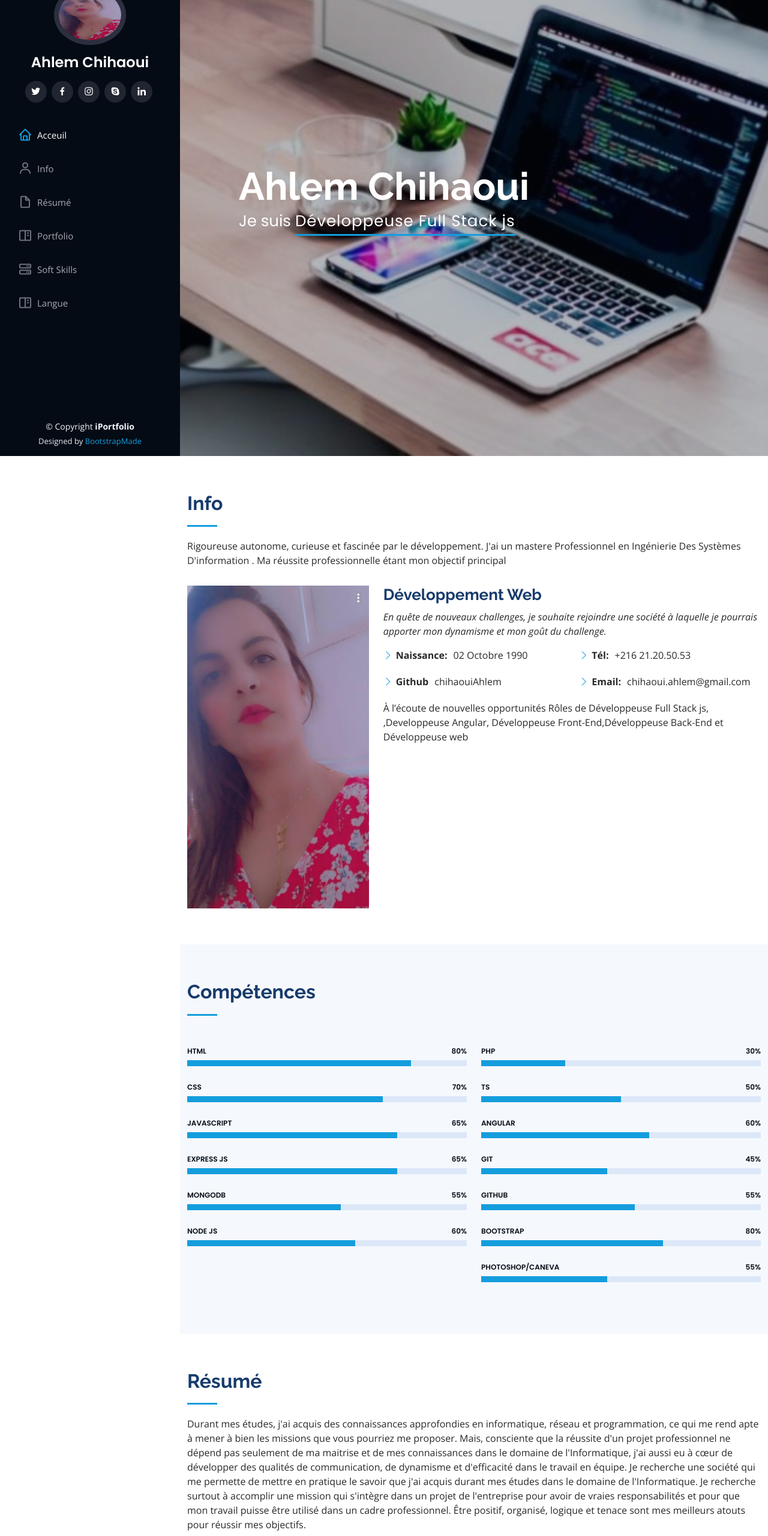
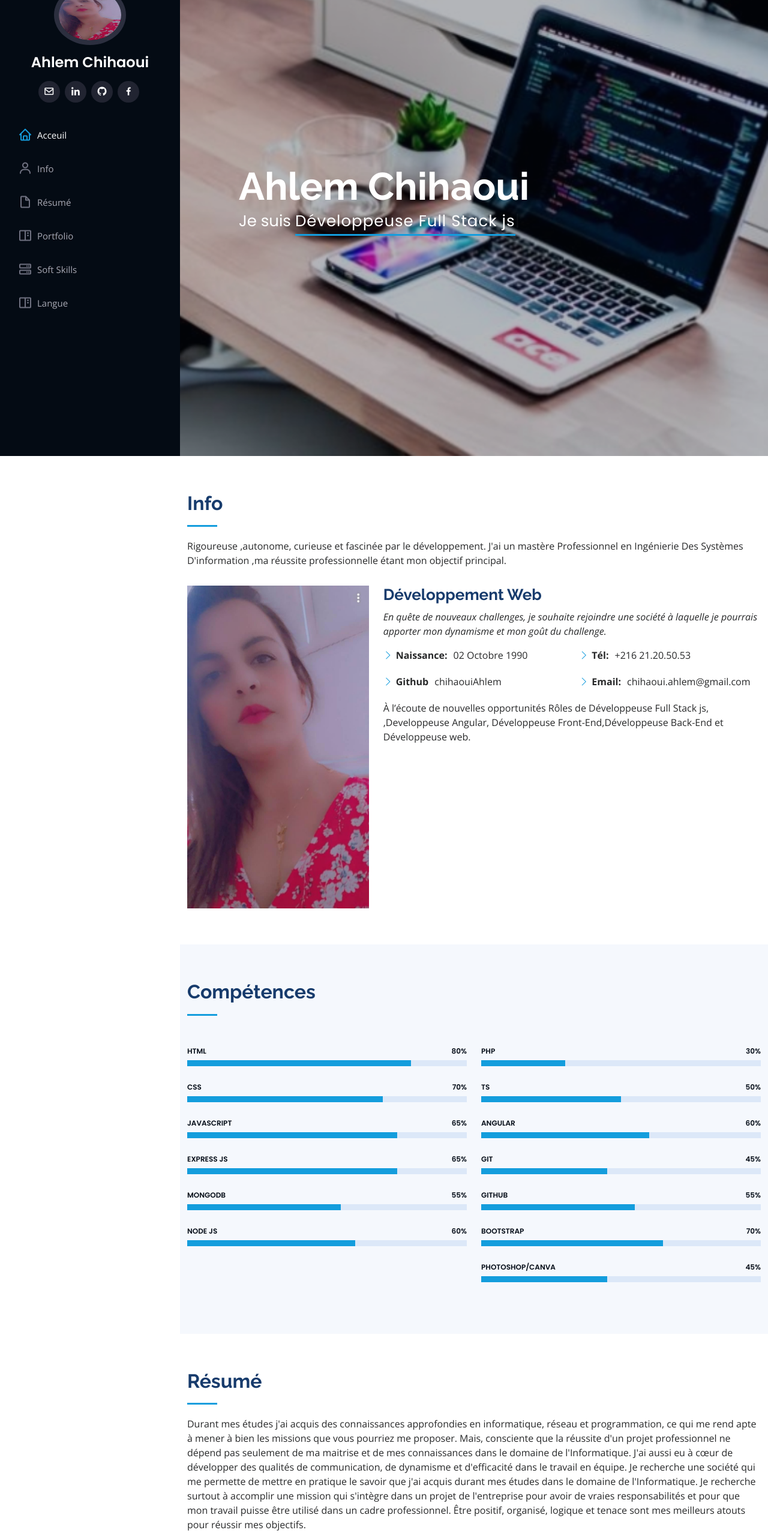
Before and after one commit to chihaouiAhlem/curriculum-vitae, a plain HTML site: page index.html in a window 1280 px wide. Shown: the part 40-2600 px from the top of the page at 60% size. Drawn offline with nearby package versions, Linux system fonts and the light colour scheme.

Commit message:
cv a jour

```diff
--- a/index.html
+++ b/index.html
@@ -48,11 +48,10 @@
                 <img src="assets/img/profile-img.jpg" alt="" class="avatar">
                 <h1 class="text-light"><a href="index.html">Ahlem Chihaoui</a></h1>
                 <div class="social-links mt-3 text-center">
-                    <a href="#" class="twitter"><i class="bx bxl-twitter"></i></a>
-                    <a href="#" class="facebook"><i class="bx bxl-facebook"></i></a>
-                    <a href="#" class="instagram"><i class="bx bxl-instagram"></i></a>
-                    <a href="#" class="google-plus"><i class="bx bxl-skype"></i></a>
-                    <a href="#" class="linkedin"><i class="bx bxl-linkedin"></i></a>
+                    <a href="http//:chihaoui.ahlem@gmail.com" class="Email"><i class="bx bx-envelope"></i></a>
+                    <a href="https://www.linkedin.com/in/ahlem-chihaoui/" class="linkedin"><i class="bx bxl-linkedin"></i></a>
+                    <a href="https://github.com/chihaouiAhlem" class="Github"><i class="bx bxl-github"></i></a>
+                    <a href="https://www.facebook.com/Ahleeemm/" class="facebook"><i class="bx bxl-facebook"></i></a>
                 </div>
             </div>
 
@@ -89,7 +88,7 @@
                 <div class="section-title">
                     <h2>Info</h2>
                     <p>
-                        Rigoureuse autonome, curieuse et fascinée par le développement. J'ai un mastere Professionnel en Ingénierie Des Systèmes D'information . Ma réussite professionnelle étant mon objectif principal </p>
+                        Rigoureuse ,autonome, curieuse et fascinée par le développement. J'ai un mastère Professionnel en Ingénierie Des Systèmes D'information ,ma réussite professionnelle étant mon objectif principal. </p>
                 </div>
 
                 <div class="row">
@@ -117,7 +116,7 @@
                                 </ul>
                             </div>
                         </div>
-                        <p>À l’écoute de nouvelles opportunités Rôles de Développeuse Full Stack js, ,Developpeuse Angular, Développeuse Front-End,Développeuse Back-End et Développeuse web</p>
+                        <p>À l’écoute de nouvelles opportunités Rôles de Développeuse Full Stack js, ,Developpeuse Angular, Développeuse Front-End,Développeuse Back-End et Développeuse web.</p>
                     </div>
                 </div>
 
@@ -217,14 +216,14 @@
                             </div>
                         </div>
                         <div class="progress">
-                            <span class="skill">Bootstrap <i class="val">80%</i></span>
+                            <span class="skill">Bootstrap <i class="val">70%</i></span>
                             <div class="progress-bar-wrap">
                                 <div class="progress-bar" role="progressbar" aria-valuenow="65" aria-valuemin="0" aria-valuemax="65"></div>
                             </div>
                         </div>
 
                         <div class="progress">
-                            <span class="skill">Photoshop/caneva <i class="val">55%</i></span>
+                            <span class="skill">Photoshop/canva <i class="val">45%</i></span>
                             <div class="progress-bar-wrap">
                                 <div class="progress-bar" role="progressbar" aria-valuenow="45" aria-valuemin="0" aria-valuemax="100"></div>
                             </div>
@@ -245,8 +244,8 @@
                 <div class="section-title">
                     <h2>Résumé</h2>
                     <p>
-                        Durant mes études, j'ai acquis des connaissances approfondies en informatique, réseau et programmation, ce qui me rend apte à mener à bien les missions que vous pourriez me proposer. Mais, consciente que la réussite d'un projet professionnel ne dépend
-                        pas seulement de ma maitrise et de mes connaissances dans le domaine de l'Informatique, j'ai aussi eu à cœur de développer des qualités de communication, de dynamisme et d'efficacité dans le travail en équipe. Je recherche une
+                        Durant mes études j'ai acquis des connaissances approfondies en informatique, réseau et programmation, ce qui me rend apte à mener à bien les missions que vous pourriez me proposer. Mais, consciente que la réussite d'un projet professionnel ne dépend
+                        pas seulement de ma maitrise et de mes connaissances dans le domaine de l'Informatique. J'ai aussi eu à cœur de développer des qualités de communication, de dynamisme et d'efficacité dans le travail en équipe. Je recherche une
                         société qui me permette de mettre en pratique le savoir que j'ai acquis durant mes études dans le domaine de l'Informatique. Je recherche surtout à accomplir une mission qui s'intègre dans un projet de l'entreprise pour avoir de
                         vraies responsabilités et pour que mon travail puisse être utilisé dans un cadre professionnel. Être positif, organisé, logique et tenace sont mes meilleurs atouts pour réussir mes objectifs.
                     </p>
@@ -290,7 +289,7 @@
                         <div class="resume-item pb-0">
                             <h4>SPA :angular</h4>
                             <p><em>
-                            Conception et réalisation d un site web SPA avec angular /expressjs /node js et mongoDB .                            </em></p>
+                            Conception et réalisation d un site web SPA avec angular, expressjs, node js et mongoDB .                            </em></p>
                             <ul>
                                 <li>Education</li>
                                 <li>Sport</li>
@@ -299,10 +298,10 @@
                         <div class="resume-item pb-0">
                             <h4>MPA</h4>
                             <p><em>
-                            Conception et réalisation d un site web MPA avec java script /Html /CSS/Bootstrap .                            </em></p>
+                            Conception et réalisation d un site web MPA avec java script, Html, CSS/Bootstrap .                            </em></p>
                             <ul>
-                                <li>e-commerce</li>
-                                <li>education</li>
+                                <li>E-commerce</li>
+                                <li>Education</li>
                             </ul>
                         </div>
                     </div>
@@ -327,9 +326,9 @@
                         <ul id="portfolio-flters">
                             <li data-filter="*" class="filter-active">Tous</li>
                             <li data-filter=".filter-app">Education SPA</li>
-                            <li data-filter=".filter-card">education MPa </li>
+                            <li data-filter=".filter-card">Education MPA </li>
                             <li data-filter=".filter-web">Sport SPA</li>
-                            <li data-filter=".filter-web">education mPA</li>
+                            <li data-filter=".filter-web">Education MPA</li>
                         </ul>
                     </div>
                 </div>
@@ -508,16 +507,8 @@
     <!-- ======= Footer ======= -->
     <footer id="footer">
         <div class="container">
-            <div class="copyright">
-                &copy; Copyright <strong><span>iPortfolio</span></strong>
-            </div>
-            <div class="credits">
-                <!-- All the links in the footer should remain intact. -->
-                <!-- You can delete the links only if you purchased the pro version. -->
-                <!-- Licensing information: https://bootstrapmade.com/license/ -->
-                <!-- Purchase the pro version with working PHP/AJAX contact form: https://bootstrapmade.com/iportfolio-bootstrap-portfolio-websites-template/ -->
-                Designed by <a href="https://bootstrapmade.com/">BootstrapMade</a>
-            </div>
+
+
         </div>
     </footer>
     <!-- End  Footer -->
```
